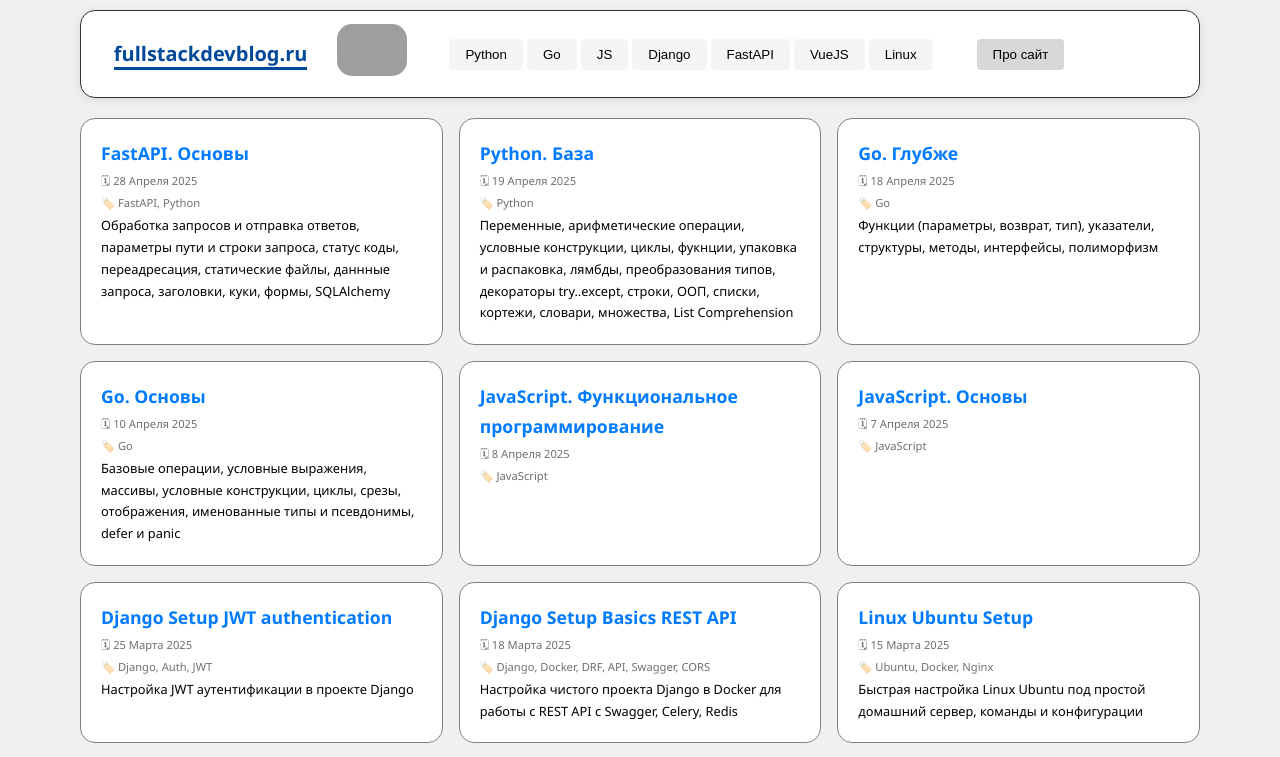
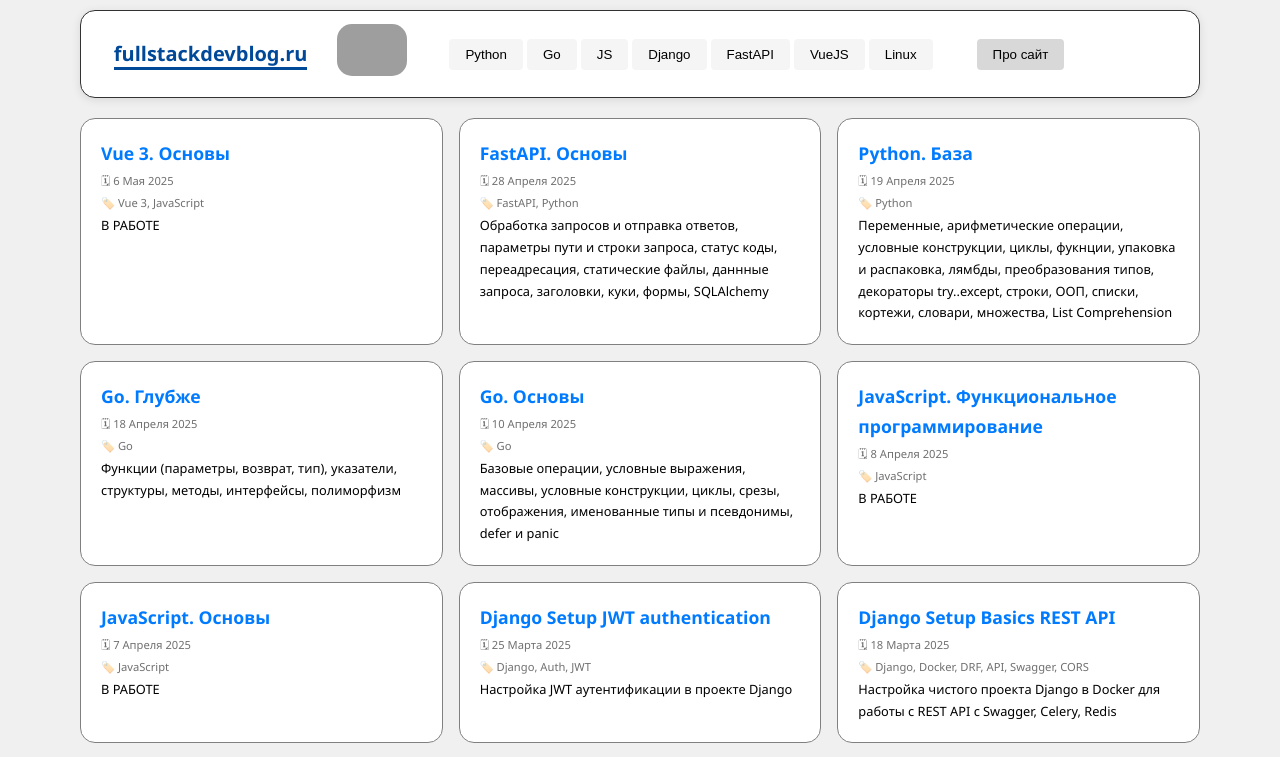
Before and after one commit to artemmj/mysite_frontend_vue, a Vue app: page / in a window 1280 px wide. Shown: the top 757 px of the page. Built offline with nearby package versions, Linux system fonts and the light colour scheme; grey boxes are pictures that could not be loaded.

Commit message:
Материалы по vue 3

```diff
--- a/src/components/AppAbout.vue
+++ b/src/components/AppAbout.vue
@@ -13,6 +13,9 @@
         <br>
         <br>
         <p><b>История:</b></p>
+        <p><b><u>6 мая 2025</u></b>
+        <br>Начата работа над основами Vue 3.</p>
+        <br>
         <p><b><u>4 мая 2025</u></b>
         <br>Праздники они такие, но работу надо продолжать. Добавлен этот раздел.</p>
         <br>
--- a/src/views/HomeView.vue
+++ b/src/views/HomeView.vue
@@ -12,6 +12,14 @@ import ArticleList from '../components/ArticleList.vue';
 
 // Моковые данные (можно заменить на запрос к API)
 const articles = ref([
+{
+    id: 10,
+    filename: "vuejs_base.html",
+    title: "Vue 3. Основы",
+    date: "6 Мая 2025",
+    tags: "Vue 3, JavaScript",
+    short_content: "В РАБОТЕ",
+  },
   {
     id: 9,
     filename: "fastapi_base.html",
@@ -50,7 +58,7 @@ const articles = ref([
     title: "JavaScript. Функциональное программирование",
     date: "8 Апреля 2025",
     tags: "JavaScript",
-    short_content: "",
+    short_content: "В РАБОТЕ",
   },
   {
     id: 4,
@@ -58,7 +66,7 @@ const articles = ref([
     title: "JavaScript. Основы",
     date: "7 Апреля 2025",
     tags: "JavaScript",
-    short_content: "",
+    short_content: "В РАБОТЕ",
   },
   {
     id: 3,
```
Also changed, not shown: public/articles/vuejs_base.html (added, +15 -0 lines).
